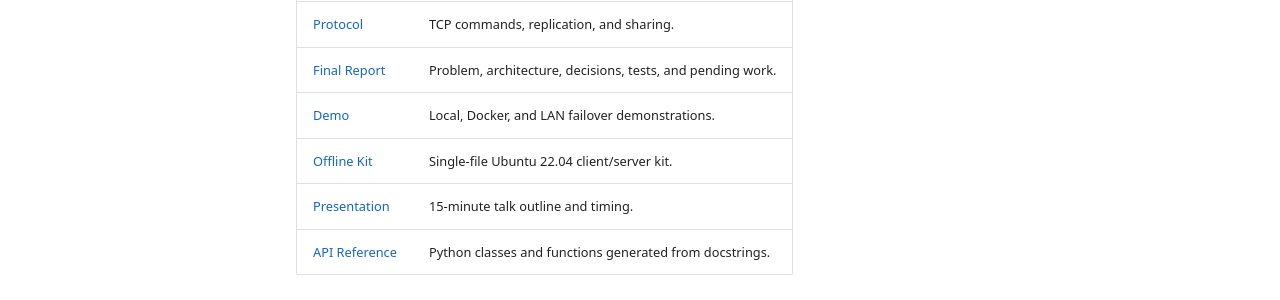
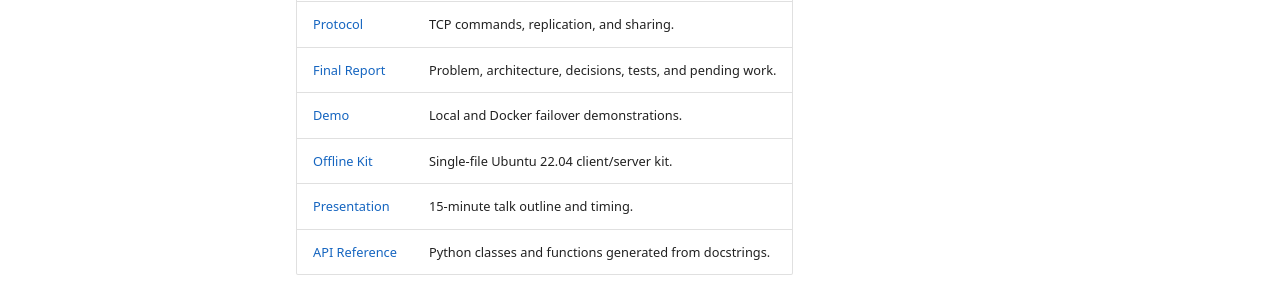
Before and after one commit to KingJorjai/Distributed-Systems_Cloud-File-Service, an MkDocs documentation site: the page built from docs/index.md, in a window 1280 px wide and 900 px high, scrolled down 786 px. Shown: the part 541-841 px from the top of the window. Built offline with MkDocs 1.6.1 and Material for MkDocs 9.7.7, drawn with Linux system fonts in a browser that asks for light colours; comment, search, counter and statistics services are not loaded.

Commit message:
docs: fix stale references in gui and index

```diff
--- a/docs/index.md
+++ b/docs/index.md
@@ -34,7 +34,7 @@ The client watches a local folder with [`watchdog`](https://python-watchdog.read
 | [Architecture](architecture.md) | Watcher, queue, network worker, and server. |
 | [Protocol](protocol.md) | TCP commands, replication, and sharing. |
 | [Final Report](report.md) | Problem, architecture, decisions, tests, and pending work. |
-| [Demo](demo.md) | Local, Docker, and LAN failover demonstrations. |
+| [Demo](demo.md) | Local and Docker failover demonstrations. |
 | [Offline Kit](offline-kit.md) | Single-file Ubuntu 22.04 client/server kit. |
 | [Presentation](presentation/outline.md) | 15-minute talk outline and timing. |
 | [API Reference](api/sync-client.md) | Python classes and functions generated from docstrings. |
```
Also changed, not shown: docs/gui.md (+1 -1 lines).
